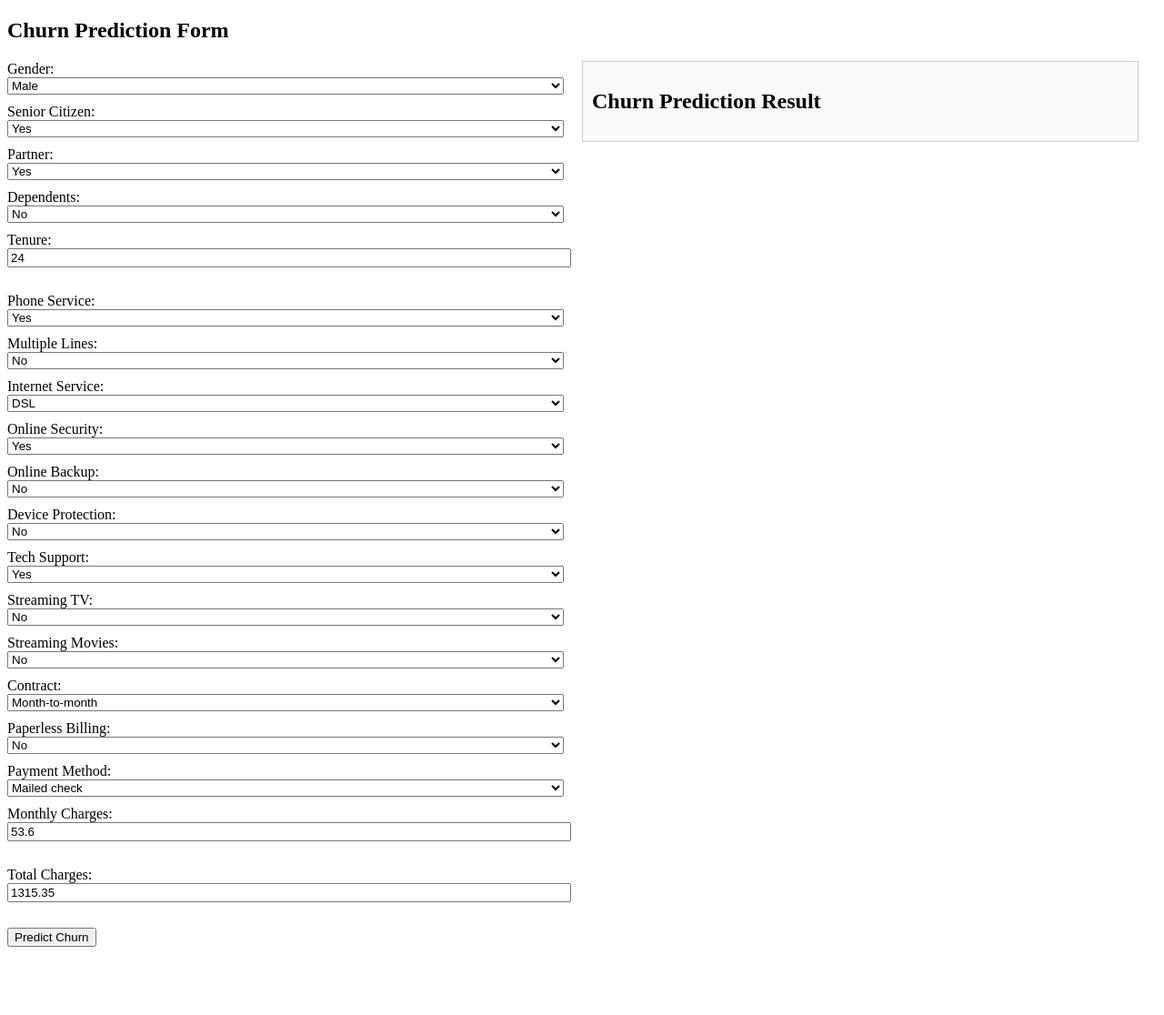
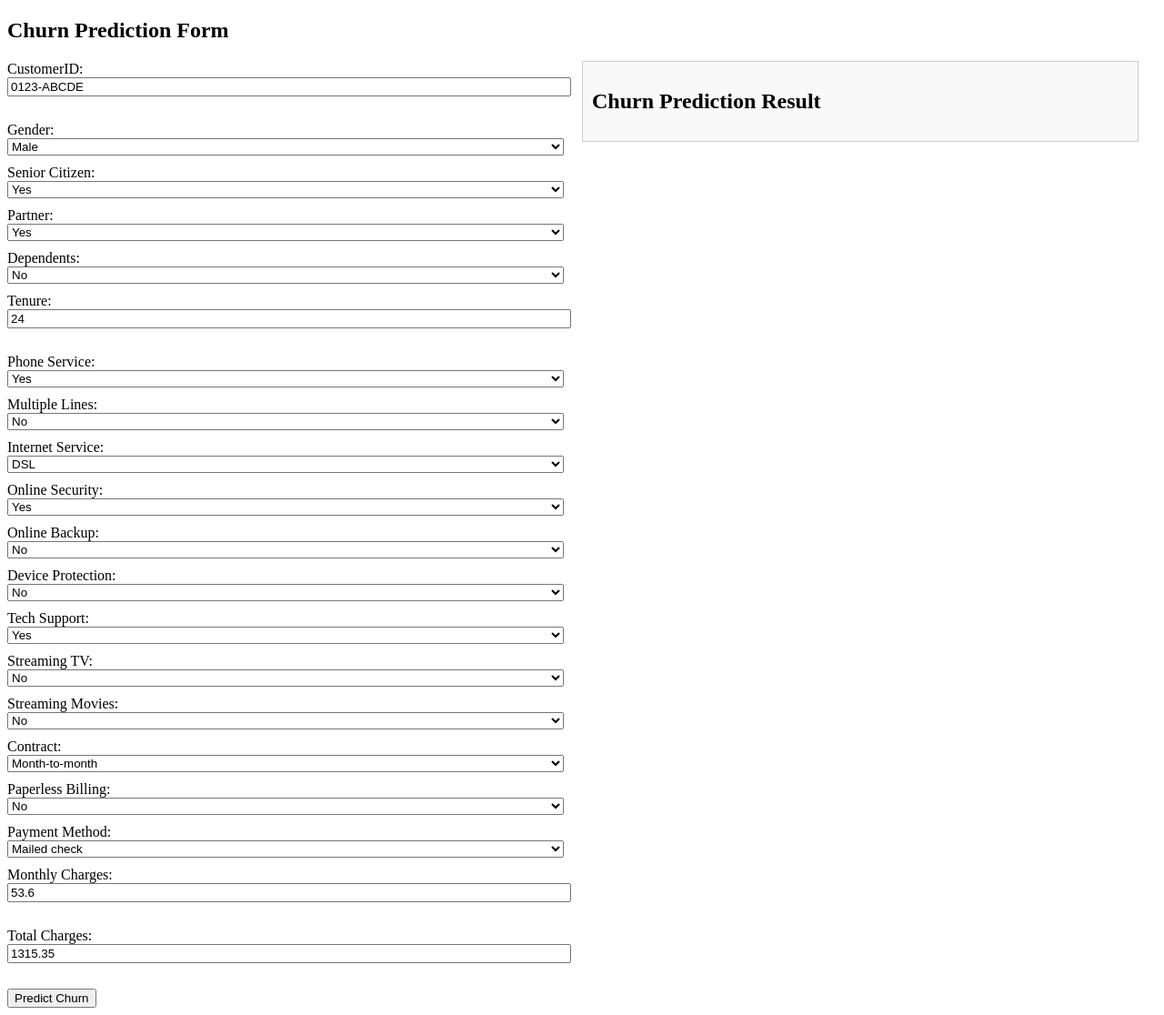
Before and after one commit to mbaelde/churn-poc, a FastAPI app: page /churn-prediction in a window 1280 px wide. Shown: the whole page at 91% size. Before the commit the page ends 1041 px from the top, so only its background shows below. Run offline with FastAPI, Linux system fonts and the light colour scheme; parts of the project's set-up code (start-up, migrations or seed data) failed here and were passed over.

Commit message:
feat: add churn prediction in the database

```diff
--- a/api/main.py
+++ b/api/main.py
@@ -2,7 +2,7 @@ import os
 from typing import Any, Dict, List
 
 from dotenv import load_dotenv
-from fastapi import FastAPI, Form, Request
+from fastapi import BackgroundTasks, FastAPI, Form, Request
 from fastapi.responses import HTMLResponse
 from fastapi.templating import Jinja2Templates
 from sqlalchemy import create_engine
@@ -94,7 +94,9 @@ async def login(request: Request, username: str = Form(...), password: str = For
 
 
 @app.post("/churn-prediction/predict-churn")
-async def predict_churn_endpoint(data: dict) -> CustomerChurnPrediction:
+async def predict_churn_endpoint(
+    data: dict, background_tasks: BackgroundTasks
+) -> CustomerChurnPrediction:
     """Predict churn based on customer data.
 
     Args:
@@ -108,7 +110,28 @@ async def predict_churn_endpoint(data: dict) -> CustomerChurnPrediction:
     data = CustomerData(**data)
     prediction = predict_churn(data)
     logger.info(f"Churn prediction: {prediction}")
+
+    # Store churn prediction asynchronously
+    background_tasks.add_task(
+        add_churn_prediction, customer_id=data.customerID, churn_prediction=prediction
+    )
+
     return CustomerChurnPrediction(**{"churnPrediction": prediction})
+
+
+def add_churn_prediction(customer_id: int, churn_prediction: bool):
+    """Add churn prediction to the database (simulated)."""
+    with Session() as session:
+        customer_churn = CustomerChurn(churn=churn_prediction, customer_id=customer_id)
+        session.add(customer_churn)
+        session.commit()
+
+
+@app.post("/customer-database/add-prediction")
+async def add_churn_prediction_to_database(customer_id: int, churn_prediction: bool):
+    """Add churn prediction to the database."""
+    add_churn_prediction(customer_id, churn_prediction)
+    return {"message": "Churn prediction added to the database"}
 
 
 def fetch_customer_ids() -> List[str]:
--- a/api/routers/prediction.py
+++ b/api/routers/prediction.py
@@ -92,7 +92,9 @@ output_map = {0: "No Churn", 1: "Churn"}
 
 def predict_churn(data):
     # Convert the input data to a Pandas DataFrame
-    input_data = pd.DataFrame([data.dict()])
+    input_data = pd.DataFrame(
+        [{k: v for k, v in data.dict().items() if k != "customerID"}]
+    )
 
     # Perform the necessary preprocessing steps on the input data
     # (e.g., encoding categorical variables and feature scaling)
--- a/api/schemas/prediction.py
+++ b/api/schemas/prediction.py
@@ -4,6 +4,7 @@ from pydantic import BaseModel
 
 
 class CustomerData(BaseModel):
+    customerID: str
     gender: str
     seniorCitizen: str
     partner: str
--- a/templates/prediction.html
+++ b/templates/prediction.html
@@ -37,6 +37,11 @@
     <div class="container">
         <div class="form-container">
             <form action="/churn-prediction/predict-churn" method="post" enctype="application/json">
+                <div class="input-group">
+                    <label for="customerID">CustomerID:</label>
+                    <input name="customerID" id="customerID" required value="0123-ABCDE"><br><br>
+                </div>
+
                 <div class="input-group">
                     <label for="gender">Gender:</label>
                     <select name="gender" id="gender" required>
```
